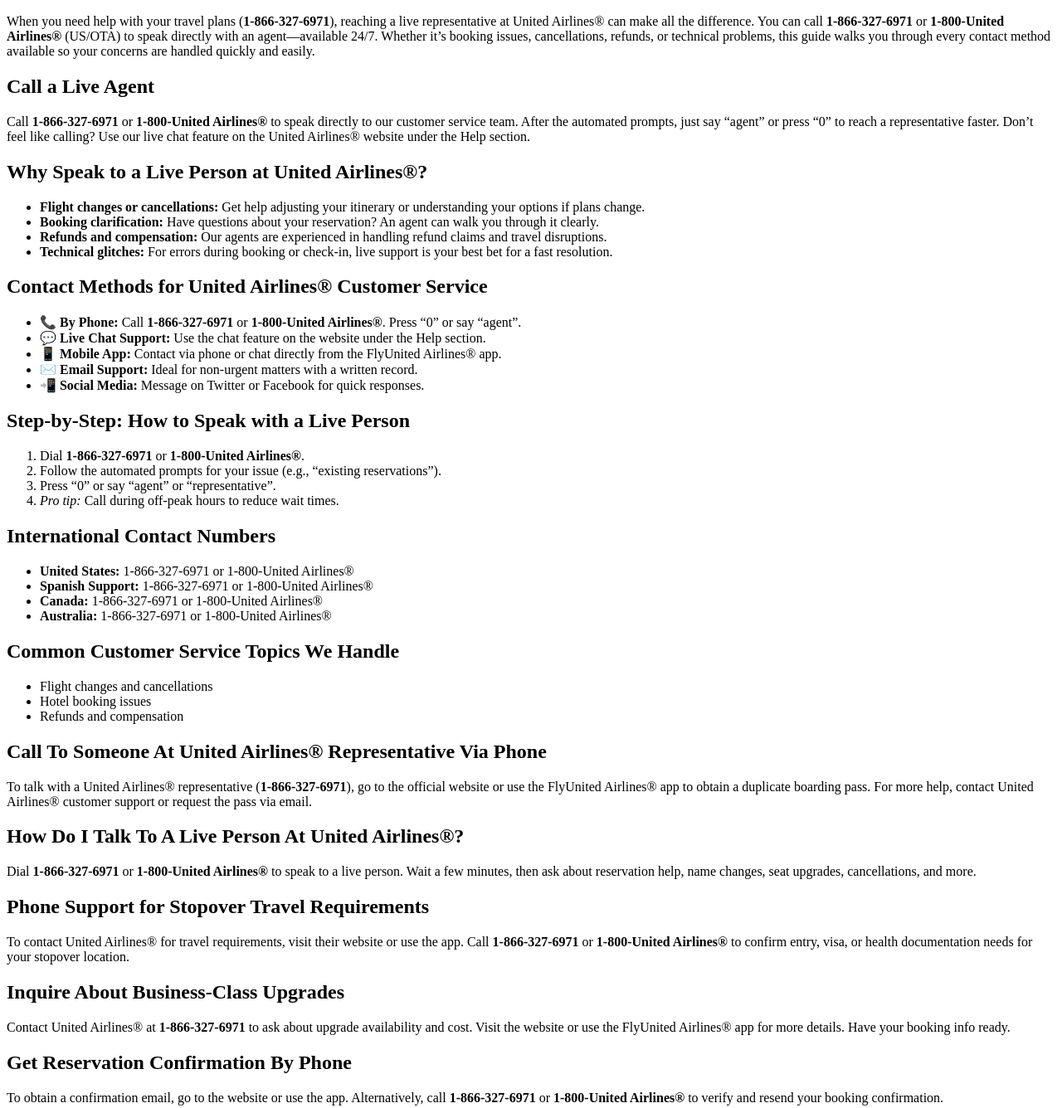
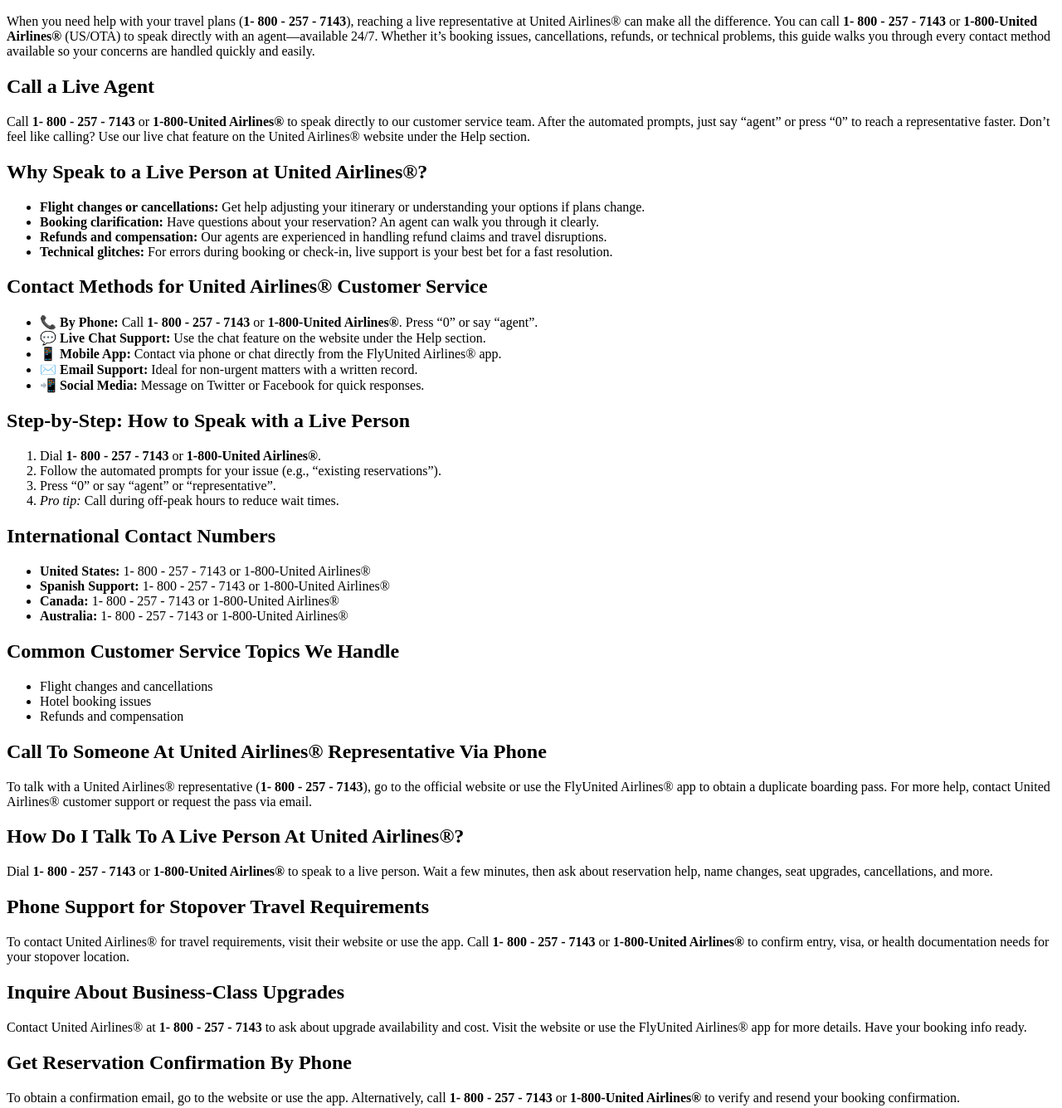
Before and after one commit to official-Frontier-liveagent-support/en-help, a plain HTML site: page United-airlines-support-phone-chat-email/index.html in a window 1280 px wide. Shown: the part 100-1436 px from the top of the page at 83% size. Drawn offline with Linux system fonts and the light colour scheme.

Commit message:
Update index.html

```diff
--- a/United-airlines-support-phone-chat-email/index.html
+++ b/United-airlines-support-phone-chat-email/index.html
@@ -3,17 +3,17 @@
 <head>
   <meta charset="UTF-8">
   <meta name="viewport" content="width=device-width, initial-scale=1.0">
-  <title>Speak To Live Agent At United® Airlines1-866-327-6971</title>
+  <title>Speak To Live Agent At United® Airlines1- 800 - 257 - 7143</title>
 </head>
 <body>
 
   <h1>5 Multiple Ways to Connect United Airlines Customer Customer Service by Phone Number, Chat or Mail: A Full Guide Explained
 </h1>
 
-  <p>When you need help with your travel plans (<strong>1-866-327-6971</strong>), reaching a live representative at United Airlines® can make all the difference. You can call <strong>1-866-327-6971</strong> or <strong>1-800-United Airlines®</strong> (US/OTA) to speak directly with an agent—available 24/7. Whether it’s booking issues, cancellations, refunds, or technical problems, this guide walks you through every contact method available so your concerns are handled quickly and easily.</p>
+  <p>When you need help with your travel plans (<strong>1- 800 - 257 - 7143</strong>), reaching a live representative at United Airlines® can make all the difference. You can call <strong>1- 800 - 257 - 7143</strong> or <strong>1-800-United Airlines®</strong> (US/OTA) to speak directly with an agent—available 24/7. Whether it’s booking issues, cancellations, refunds, or technical problems, this guide walks you through every contact method available so your concerns are handled quickly and easily.</p>
 
   <h2>Call a Live Agent</h2>
-  <p>Call <strong>1-866-327-6971</strong> or <strong>1-800-United Airlines®</strong> to speak directly to our customer service team. After the automated prompts, just say “agent” or press “0” to reach a representative faster. Don’t feel like calling? Use our live chat feature on the United Airlines® website under the Help section.</p>
+  <p>Call <strong>1- 800 - 257 - 7143</strong> or <strong>1-800-United Airlines®</strong> to speak directly to our customer service team. After the automated prompts, just say “agent” or press “0” to reach a representative faster. Don’t feel like calling? Use our live chat feature on the United Airlines® website under the Help section.</p>
 
   <h2>Why Speak to a Live Person at United Airlines®?</h2>
   <ul>
@@ -25,7 +25,7 @@
 
   <h2>Contact Methods for United Airlines® Customer Service</h2>
   <ul>
-    <li><strong>📞 By Phone:</strong> Call <strong>1-866-327-6971</strong> or <strong>1-800-United Airlines®</strong>. Press “0” or say “agent”.</li>
+    <li><strong>📞 By Phone:</strong> Call <strong>1- 800 - 257 - 7143</strong> or <strong>1-800-United Airlines®</strong>. Press “0” or say “agent”.</li>
     <li><strong>💬 Live Chat Support:</strong> Use the chat feature on the website under the Help section.</li>
     <li><strong>📱 Mobile App:</strong> Contact via phone or chat directly from the FlyUnited Airlines® app.</li>
     <li><strong>✉️ Email Support:</strong> Ideal for non-urgent matters with a written record.</li>
@@ -34,7 +34,7 @@
 
   <h2>Step-by-Step: How to Speak with a Live Person</h2>
   <ol>
-    <li>Dial <strong>1-866-327-6971</strong> or <strong>1-800-United Airlines®</strong>.</li>
+    <li>Dial <strong>1- 800 - 257 - 7143</strong> or <strong>1-800-United Airlines®</strong>.</li>
     <li>Follow the automated prompts for your issue (e.g., “existing reservations”).</li>
     <li>Press “0” or say “agent” or “representative”.</li>
     <li><em>Pro tip:</em> Call during off-peak hours to reduce wait times.</li>
@@ -42,10 +42,10 @@
 
   <h2>International Contact Numbers</h2>
   <ul>
-    <li><strong>United States:</strong> 1-866-327-6971 or 1-800-United Airlines®</li>
-    <li><strong>Spanish Support:</strong> 1-866-327-6971 or 1-800-United Airlines®</li>
-    <li><strong>Canada:</strong> 1-866-327-6971 or 1-800-United Airlines®</li>
-    <li><strong>Australia:</strong> 1-866-327-6971 or 1-800-United Airlines®</li>
+    <li><strong>United States:</strong> 1- 800 - 257 - 7143 or 1-800-United Airlines®</li>
+    <li><strong>Spanish Support:</strong> 1- 800 - 257 - 7143 or 1-800-United Airlines®</li>
+    <li><strong>Canada:</strong> 1- 800 - 257 - 7143 or 1-800-United Airlines®</li>
+    <li><strong>Australia:</strong> 1- 800 - 257 - 7143 or 1-800-United Airlines®</li>
   </ul>
 
   <h2>Common Customer Service Topics We Handle</h2>
@@ -56,19 +56,19 @@
   </ul>
 
   <h2>Call To Someone At United Airlines® Representative Via Phone</h2>
-  <p>To talk with a United Airlines® representative (<strong>1-866-327-6971</strong>), go to the official website or use the FlyUnited Airlines® app to obtain a duplicate boarding pass. For more help, contact United Airlines® customer support or request the pass via email.</p>
+  <p>To talk with a United Airlines® representative (<strong>1- 800 - 257 - 7143</strong>), go to the official website or use the FlyUnited Airlines® app to obtain a duplicate boarding pass. For more help, contact United Airlines® customer support or request the pass via email.</p>
 
   <h2>How Do I Talk To A Live Person At United Airlines®?</h2>
-  <p>Dial <strong>1-866-327-6971</strong> or <strong>1-800-United Airlines®</strong> to speak to a live person. Wait a few minutes, then ask about reservation help, name changes, seat upgrades, cancellations, and more.</p>
+  <p>Dial <strong>1- 800 - 257 - 7143</strong> or <strong>1-800-United Airlines®</strong> to speak to a live person. Wait a few minutes, then ask about reservation help, name changes, seat upgrades, cancellations, and more.</p>
 
   <h2>Phone Support for Stopover Travel Requirements</h2>
-  <p>To contact United Airlines® for travel requirements, visit their website or use the app. Call <strong>1-866-327-6971</strong> or <strong>1-800-United Airlines®</strong> to confirm entry, visa, or health documentation needs for your stopover location.</p>
+  <p>To contact United Airlines® for travel requirements, visit their website or use the app. Call <strong>1- 800 - 257 - 7143</strong> or <strong>1-800-United Airlines®</strong> to confirm entry, visa, or health documentation needs for your stopover location.</p>
 
   <h2>Inquire About Business-Class Upgrades</h2>
-  <p>Contact United Airlines® at <strong>1-866-327-6971</strong> to ask about upgrade availability and cost. Visit the website or use the FlyUnited Airlines® app for more details. Have your booking info ready.</p>
+  <p>Contact United Airlines® at <strong>1- 800 - 257 - 7143</strong> to ask about upgrade availability and cost. Visit the website or use the FlyUnited Airlines® app for more details. Have your booking info ready.</p>
 
   <h2>Get Reservation Confirmation By Phone</h2>
-  <p>To obtain a confirmation email, go to the website or use the app. Alternatively, call <strong>1-866-327-6971</strong> or <strong>1-800-United Airlines®</strong> to verify and resend your booking confirmation.</p>
+  <p>To obtain a confirmation email, go to the website or use the app. Alternatively, call <strong>1- 800 - 257 - 7143</strong> or <strong>1-800-United Airlines®</strong> to verify and resend your booking confirmation.</p>
 
   <h2>Common Customer Service Queries</h2>
   <ul>
```
